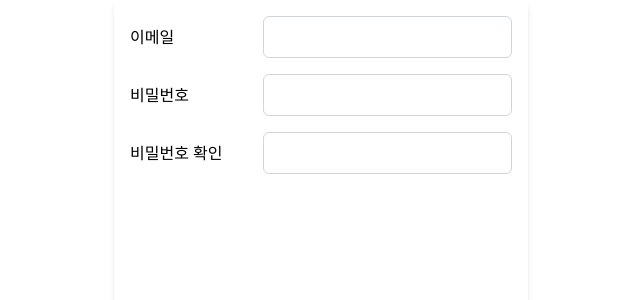
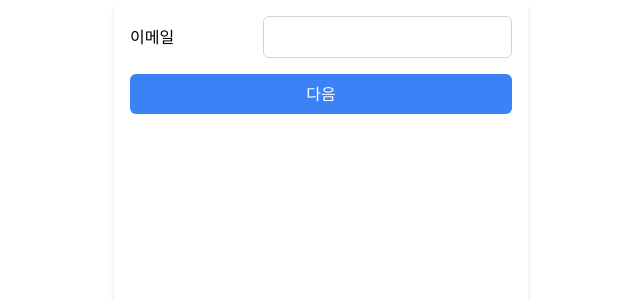
Before and after one commit to kickbelldev/balaan-assignment, a Vue app: page / in a window 1280 px wide. Shown: the top 300 px of the page, without its empty margins (319-959 px from the left). Built offline with nearby package versions, Linux system fonts and the light colour scheme.

Commit message:
feat: 퍼널 테스트

```diff
--- a/src/pages/SignUp/SignUpPage.vue
+++ b/src/pages/SignUp/SignUpPage.vue
@@ -1,41 +1,150 @@
 <script setup lang="ts">
 import { ref } from 'vue'
 import BaseInput from '@/components/BaseInput.vue'
+import BaseButton from '@/components/BaseButton.vue'
+import { useFunnel } from '@/composable/useFunnel'
 
-const registerData = ref({
-  email: '',
-  password: '',
-  confirmPassword: '',
+const { Step, Funnel, setStep } = useFunnel<'step1' | 'step2' | 'step3'>(
+  'step1'
+)
+
+const registerData = ref<{
+  [key: string]: {
+    value: string
+    error?: string
+    validate: (value: string) => string | undefined
+  }
+}>({
+  email: {
+    value: '',
+    error: undefined,
+    validate: (value: string) => {
+      if (!value) {
+        return '이메일을 입력해주세요.'
+      }
+      if (!/^[^\s@]+@[^\s@]+\.[^\s@]+$/.test(value)) {
+        return '올바른 이메일 형식이 아닙니다.'
+      }
+    },
+  },
+  password: {
+    value: '',
+    error: undefined,
+    validate: (value: string) => {
+      if (!value) {
+        return '비밀번호를 입력해주세요.'
+      }
+      if (!/[A-Za-z0-9!@#$%^&*()_+]{8}/.test(value)) {
+        return '비밀번호는 8자 이상으로 영문 대소문자, 숫자, 특수문자를 포함해야 합니다.'
+      }
+    },
+  },
+  confirmPassword: {
+    value: '',
+    error: undefined,
+    validate: (value: string) => {
+      if (!value) {
+        return '비밀번호 확인을 입력해주세요.'
+      }
+      if (value !== registerData.value.password.value) {
+        return '비밀번호가 일치하지 않습니다.'
+      }
+    },
+  },
 })
 
-const handleSubmit = () => {
-  console.log(registerData.value)
-  window.alert(registerData.value)
+const validateStepOne = () => {
+  registerData.value.email.error = registerData.value.email.validate(
+    registerData.value.email.value
+  )
+  return !registerData.value.email.error
+}
+const handleStepOne = () => {
+  if (!validateStepOne()) {
+    return
+  }
+  setStep('step2')
+}
+
+const validateStepTwo = () => {
+  registerData.value.password.error = registerData.value.password.validate(
+    registerData.value.password.value
+  )
+  registerData.value.confirmPassword.error =
+    registerData.value.confirmPassword.validate(
+      registerData.value.confirmPassword.value
+    )
+  return (
+    !registerData.value.password.error &&
+    !registerData.value.confirmPassword.error
+  )
+}
+
+const handleStepTwo = () => {
+  console.log('asd')
+  if (!validateStepTwo()) {
+    return
+  }
+  setStep('step3')
 }
 </script>
 
 <template>
-  <form class="flex flex-col gap-4" @submit.prevent="handleSubmit">
+  <Funnel>
+    <Step name="step1">
+      <form
+        class="flex flex-col gap-4"
+        id="step1"
+        :key="'step1'"
+        @submit.prevent="handleStepOne"
+      >
         <BaseInput
           type="text"
           label="이메일"
           inputId="email"
-      :value="registerData.email"
-      @update="(value) => (registerData.email = value)"
+          :value="registerData.email.value"
+          @update="(value) => (registerData.email.value = value)"
+          :error="registerData.email.error"
         />
+        <div class="flex gap-4">
+          <BaseButton type="submit" form="step1">
+            <span>다음</span>
+          </BaseButton>
+        </div>
+      </form>
+    </Step>
+    <Step name="step2">
+      <form
+        class="flex flex-col gap-4"
+        id="step2"
+        :key="'step2'"
+        @submit.prevent="handleStepTwo"
+      >
         <BaseInput
           type="password"
           label="비밀번호"
           inputId="password"
-      :value="registerData.password"
-      @update="(value) => (registerData.password = value)"
+          :value="registerData.password.value"
+          @update="(value) => (registerData.password.value = value)"
+          :error="registerData.password.error"
         />
         <BaseInput
           type="password"
           label="비밀번호 확인"
           inputId="confirmPassword"
-      :value="registerData.confirmPassword"
-      @update="(value) => (registerData.confirmPassword = value)"
+          :value="registerData.confirmPassword.value"
+          @update="(value) => (registerData.confirmPassword.value = value)"
+          :error="registerData.confirmPassword.error"
         />
+        <div class="flex gap-4">
+          <BaseButton type="button" @click="setStep('step1')">
+            <span>이전</span>
+          </BaseButton>
+          <BaseButton type="submit" form="step2">
+            <span>회원가입</span>
+          </BaseButton>
+        </div>
       </form>
+    </Step>
+  </Funnel>
 </template>
```
Lines whose indentation alone changed are shown as unchanged.
